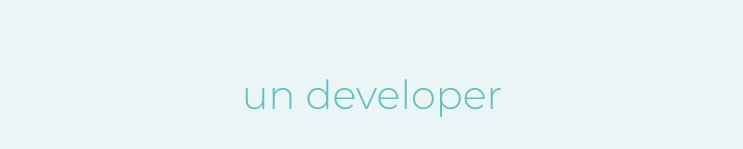
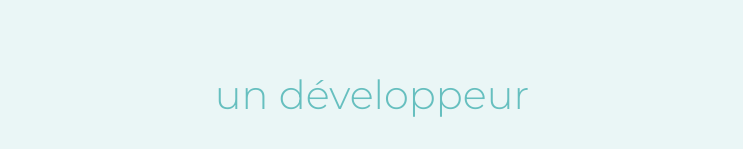
Before and after one commit to Vieuxnorris/CV, a plain HTML site: page index.html in a window 1280 px wide. Shown: the part 293-442 px from the top of the page, without its empty margins (268-1011 px from the left). Drawn offline with Linux system fonts and the light colour scheme.

Commit message:
Update index.html

```diff
--- a/index.html
+++ b/index.html
@@ -17,7 +17,7 @@
     <div class="divHeadBody">
       <img class="topCloud" src="./images/cloud.png" alt="cloudImg1">
       <h1><em>Je suis Julien</em></h1>
-      <h2>un developer</h2>
+      <h2>un développeur</h2>
       <img class="bottomCloud" src="./images/cloud.png" alt="cloudImg2">
       <img src="./images/mountain.png" alt="mountainImg">
     </div>
```
